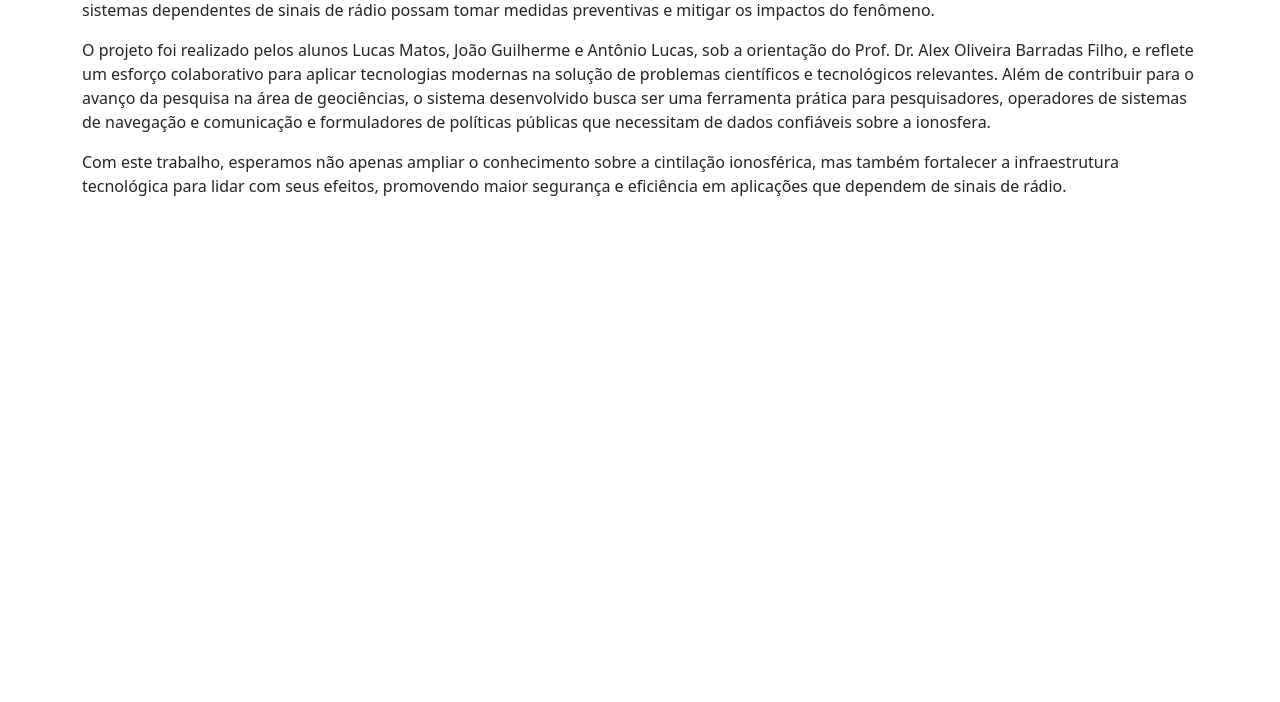
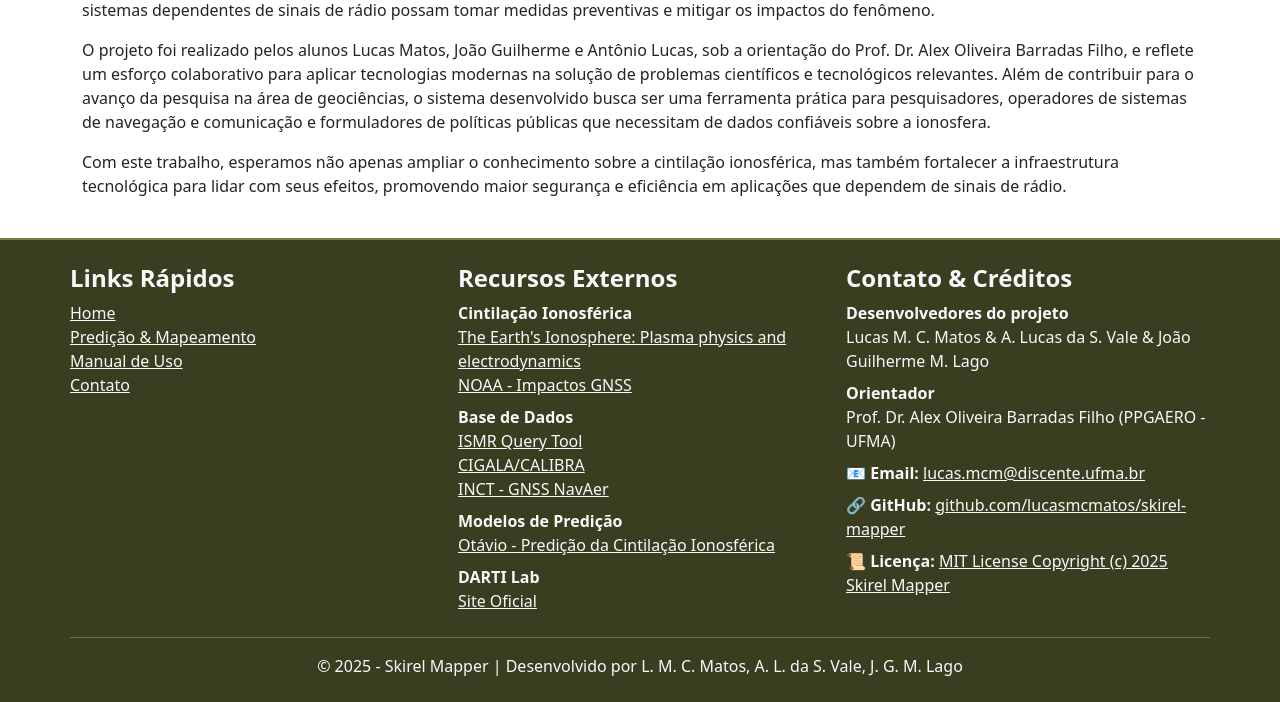
Before and after one commit to lucasmcmatos/skirel-mapper, a Flask app: page / in a window 1280 px wide. Shown: the part 845-1547 px from the top of the page. Before the commit the page ends 1041 px from the top, so only its background shows below. Run offline with Flask 3, Linux system fonts and the light colour scheme; parts of the project's set-up code (start-up, migrations or seed data) failed here and were passed over.

Commit message:
Footer added

```diff
--- a/static/styles/custom.css
+++ b/static/styles/custom.css
@@ -148,3 +148,8 @@ li{
     color: white;
     border-color: #7c8046;
 }
+
+footer{
+    background-color:#3b3d21;
+    border-top: #7c8046 solid 2px;
+}
--- a/templates/main.html
+++ b/templates/main.html
@@ -40,6 +40,66 @@
         {% endif %}
     </div>
 
+    <footer class="text-light py-4">
+        <div class="container">
+          <div class="row">
+            <!-- Coluna 1: Links Rápidos -->
+            <div class="col-md-4">
+              <h4><strong>Links Rápidos</strong></h4>
+              <ul class="list-unstyled mt-2">
+                <li class="nav-item"><a href="/" class="quick-link text-light">Home</a></li>
+                <li><a href="/tool" class="quick-link text-light">Predição & Mapeamento</a></li>
+                <li><a href="/manual" class="quick-link text-light">Manual de Uso</a></li>
+                <li><a href="/contacts" class="quick-link text-light">Contato</a></li>
+              </ul>
+            </div>
+
+            <!-- Coluna 2: Links Relacionados -->
+            <div class="col-md-4">
+              <h4><strong>Recursos Externos</strong></h4>
+              <ul class="list-unstyled">
+                <li><strong>Cintilação Ionosférica</strong></li>
+                <li><a href="https://books.google.com.br/books?hl=pt-BR&lr=&id=3GlWQnjBQNgC&oi=fnd&pg=PP1&dq=kelley+the+earth%27s+ionosphere&ots=w6Dyri0udC&sig=UdzhBZDd2Wxippk6_5uDVl2E3Sk&redir_esc=y#v=onepage&q=kelley%20the%20earth's%20ionosphere&f=false" class="text-light">The Earth's Ionosphere: Plasma physics and electrodynamics</a></li>
+                <li><a href="https://www.swpc.noaa.gov/phenomena/ionospheric-scintillation" class="text-light">NOAA - Impactos GNSS</a></li>
+
+                <li class="mt-2"><strong>Base de Dados</strong></li>
+                <li><a href="https://ismrquerytool.fct.unesp.br/is/index.php?lan=en" class="text-light">ISMR Query Tool</a></li>
+                <li><a href="https://ismrquerytool.fct.unesp.br/is/calibra/index.php" class="text-light">CIGALA/CALIBRA</a></li>
+                <li><a href="https://inct-gnss-navaer.fct.unesp.br/en/" class="text-light">INCT - GNSS NavAer</a></li>
+
+                <li class="mt-2"><strong>Modelos de Predição</strong></li>
+                <li><a href="https://bdtd.ibict.br/vufind/Record/UFMA_ab88137690d8c2078897407544dce93b" class="text-light">Otávio - Predição da Cintilação Ionosférica</a></li>
+
+                <li class="mt-2"><strong>DARTI Lab</strong></li>
+                <li><a href="#" class="text-light">Site Oficial</a></li>
+              </ul>
+            </div>
+
+            <!-- Coluna 3: Contato & Créditos -->
+            <div class="col-md-4">
+                <h4><strong>Contato & Créditos</strong></h4>
+                <ul class="list-unstyled">
+                    <li><strong>Desenvolvedores do projeto</strong></li>
+                    <li>Lucas M. C. Matos & A. Lucas da S. Vale & João Guilherme M. Lago</li>
+                    <li class="mt-2"><strong>Orientador</strong></li>
+                    <li>Prof. Dr. Alex Oliveira Barradas Filho (PPGAERO - UFMA)</li>
+                    <li class="mt-2">📧 <strong>Email:</strong> <a href="mailto:lucas.mcm@discente.ufma.br" class="text-light">lucas.mcm@discente.ufma.br</a></li>
+                    <li class="mt-2">🔗 <strong>GitHub:</strong> <a href="https://github.com/lucasmcmatos/skirel-mapper" class="text-light">github.com/lucasmcmatos/skirel-mapper</a></li>
+                    <li class="mt-2">📜 <strong>Licença:</strong> <a href="https://github.com/lucasmcmatos/skirel-mapper/blob/main/LICENSE.txt" class="text-light">MIT License Copyright (c) 2025 Skirel Mapper</a></li>
+                </ul>
+            </div>
+          </div>
+
+          <!-- Linha separadora -->
+          <hr class="bg-light mt-4">
+
+          <!-- Seção de Copyright -->
+          <div class="text-center">
+            <p class="mb-0">© 2025 - Skirel Mapper | Desenvolvido por L. M. C. Matos, A. L. da S. Vale, J. G. M. Lago</p>
+          </div>
+        </div>
+    </footer>
+
     <script>
         $(document).ready(function () {
             // Função para carregar o conteúdo da página dinamicamente
@@ -62,6 +122,17 @@
                 loadContent(url);
             });
 
+            // Atualizar o estado active ao clickar em um link
+            $('.quick-link ').on('click', function (event) {
+                event.preventDefault(); // Evitar que a página seja recarregada
+                $('.quick-link ').removeClass('active'); // Removendo a classe active de todas as outras
+                $(this).addClass('active'); // Adicionando a classe active no botão clickado
+
+                // Função para carregamento dinamicamente
+                const url = $(this).attr('href');
+                loadContent(url);
+            });
+
             // Caso esteja na página inicial, não carregue o conteúdo novamente
             if (window.location.pathname !== '/') {
                 loadContent(window.location.pathname);
```
